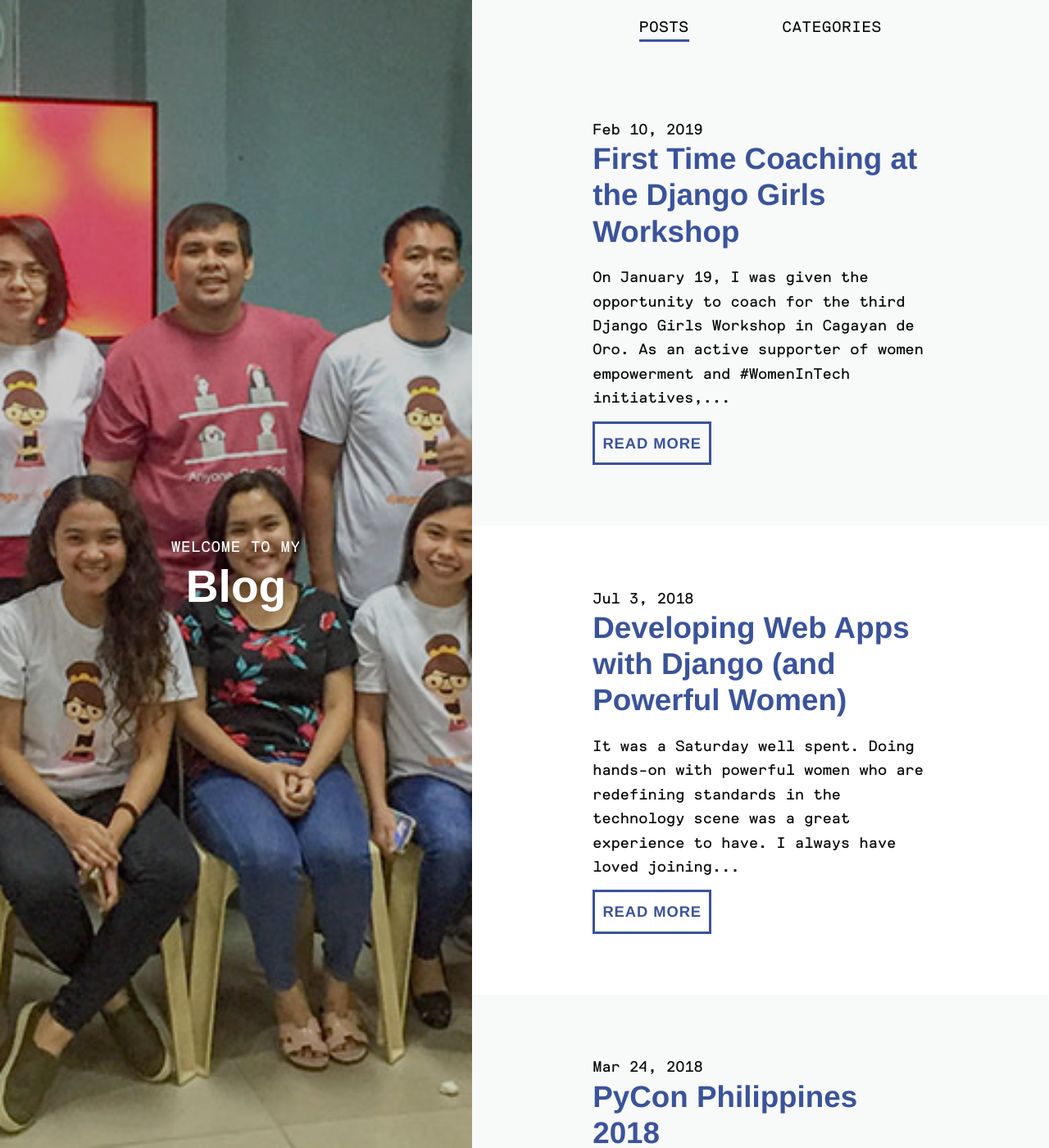
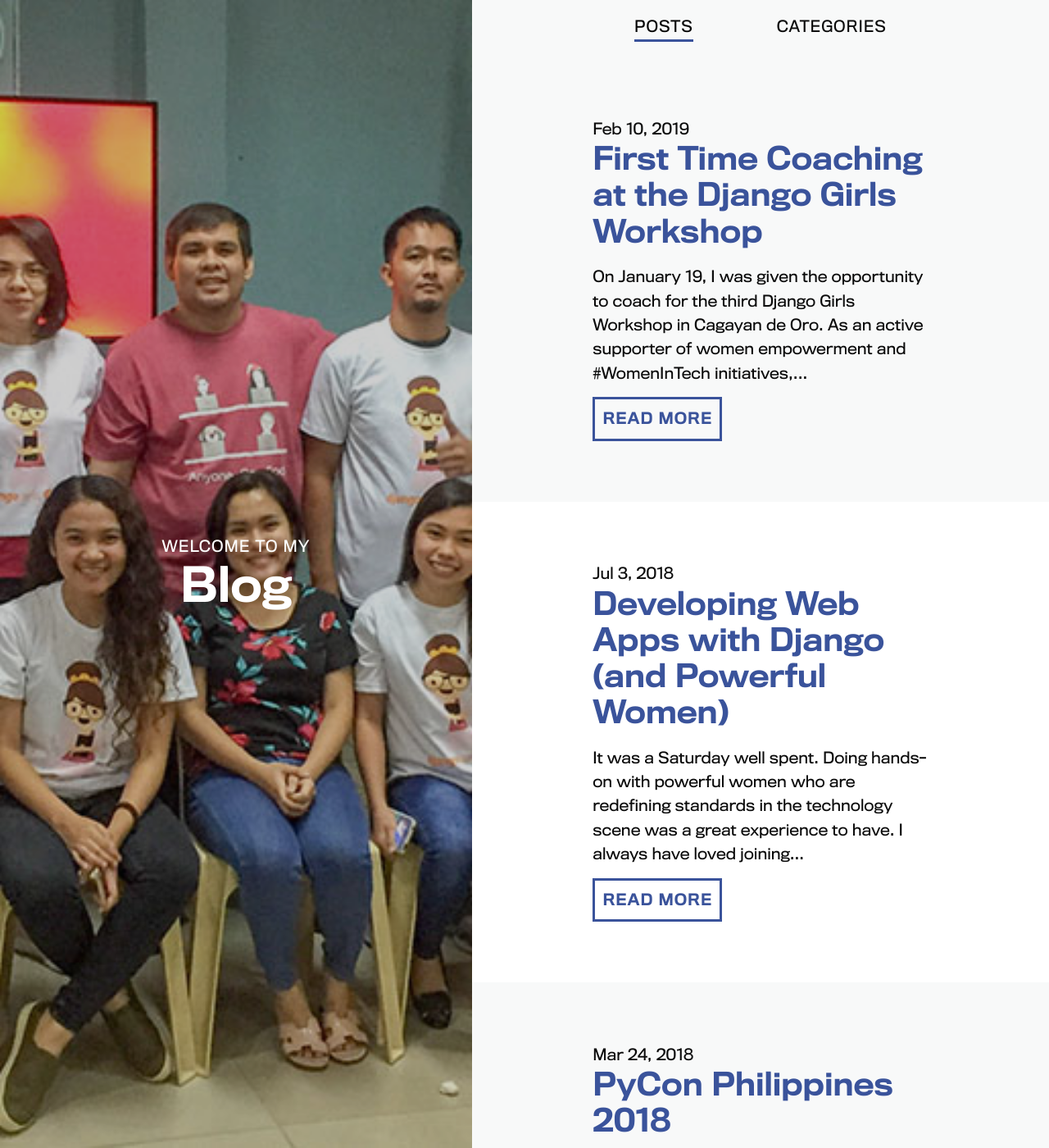
Before and after one commit to marcreyesph/blog-marcreyesph, a Jekyll site: the page built from index.html, in a window 1280 px wide and 1400 px high. Shown: the whole window at 82% size. Built offline with Jekyll 4.4.1, drawn with Linux system fonts in a browser that asks for light colours; nearby versions of some CDN libraries; the list of posts is cut into pages by our own code.

Commit message:
Update fonts

```diff
--- a/_sass/_base.scss
+++ b/_sass/_base.scss
@@ -1,12 +1,14 @@
 /**
  * Base Variables
  */
+
 html {
     -moz-osx-font-smoothing: grayscale;
     -webkit-font-smoothing: antialiased;
     font-smoothing: antialiased;
     font-weight: 400;
 }
+
 
 /**
  * Firefox specific rule
@@ -18,18 +20,28 @@
     }
 }
 
-$font-header: 'Gordita', Helvetica, sans-serif;
-$font-body: 'Gordita', Helvetica, sans-serif;
-$font-post: 'Gordita', Helvetica, sans-serif;
-$font-mono: 'Replica-Mono', monospace;
+$font-header: 'Titling Gothic FB',
+Helvetica,
+sans-serif;
+$font-body: 'Titling Gothic FB',
+Helvetica,
+sans-serif;
+$font-post: 'Titling Gothic FB',
+Helvetica,
+sans-serif;
+$font-mono: 'Titling Gothic FB',
+monospace;
+$color-alpha: #3a539b;
 
-$color-alpha: #3a539b; /*#9f8f68*/
-$color-alpha--light: #d8e9f3 /*#f5f3ef*/;
+/*#9f8f68*/
 
+$color-alpha--light: #d8e9f3
+/*#f5f3ef*/
+
+;
 $color-black: #0a0a0a;
 $color-grey: #f8f9f9;
 $color-white: #fff;
-
 $mq-xs: 20em;
 $mq-sm: 30em;
 $mq-md: 54em;
@@ -40,7 +52,10 @@ $mq-xxl: 114em;
 /**
  * Base Settings/Overwrite Normalize
  */
-*, *:before, *:after {
+
+*,
+*:before,
+*:after {
     box-sizing: border-box;
 }
 
@@ -49,33 +64,32 @@ body {
     font-feature-settings: 'liga' 0;
     font-size: 100%;
     line-height: 1.6;
-
     @media (min-width: $mq-xs) {
         font-size: 102.5%;
     }
-
     @media (min-width: $mq-sm) {
         font-size: 105%;
     }
-
     @media (min-width: $mq-md) {
         font-size: 107.5%;
     }
-
     @media (min-width: $mq-lg) {
         font-size: 110%;
     }
-
     @media (min-width: $mq-xl) {
         font-size: 115%;
     }
-
     @media (min-width: $mq-xxl) {
         font-size: 125%;
     }
 }
 
-h1, h2, h3, h4, h5, h6 {
+h1,
+h2,
+h3,
+h4,
+h5,
+h6 {
     font-weight: bold;
     margin: 0;
     font-family: $font-header;
@@ -89,11 +103,9 @@ h1, h2, h3, h4, h5, h6 {
 
 h1 {
     $fontSize: 2.5em;
-
     @media (min-width: $mq-md) {
         font-size: $fontSize;
     }
-
     @media (min-width: $mq-xl) {
         font-size: $fontSize + 0.5em;
     }
@@ -101,9 +113,7 @@ h1 {
 
 h2 {
     margin-bottom: 0.25em;
-
     font-size: 1.75em;
-
     @media (min-width: $mq-md) {
         font-size: 2em;
     }
@@ -111,13 +121,11 @@ h2 {
 
 h3 {
     margin-bottom: 0.1em;
-
     font-size: 1.5em;
 }
 
 h4 {
     margin-bottom: 0.1em;
-
     font-size: 1.25em;
 }
 
@@ -129,7 +137,6 @@ a {
     color: $color-black;
     text-decoration: none;
     transition: color 0.4s ease-in-out;
-
     &:hover,
     &:active,
     &:focus {
@@ -145,12 +152,11 @@ img {
     display: block;
     width: 100%;
     max-width: 100%;
-  box-shadow: 0 1px 2px rgba(10,10,10,0.1), 0 1px 2px rgba(10,10,10,0.2);
+    box-shadow: 0 1px 2px rgba(10, 10, 10, 0.1), 0 1px 2px rgba(10, 10, 10, 0.2);
 }
 
 blockquote {
     margin: 2em 0;
-
     font-family: $font-header;
     font-size: 1.25em;
 }
@@ -158,23 +164,24 @@ blockquote {
 cite {
     display: block;
     margin-top: 0.125em;
-
     font-family: $font-body;
     font-style: normal;
-
     &:before {
         content: "\2014 \0020";
     }
 }
 
-ol, ul {
+ol,
+ul {
     margin: 0;
     padding: 0;
 }
 
+
 /**
  * Text Selection
  */
+
 ::selection {
     color: $color-white;
     background-color: $color-alpha;
--- a/assets/css/main.scss
+++ b/assets/css/main.scss
@@ -3,6 +3,7 @@
 
 @import url('../fonts/gordita/style.css');
 @import url('../fonts/replica-mono/style.css');
+@import url('../fonts/tgf/style.css');
 
 @import
   'base',
--- /dev/null
+++ b/assets/fonts/tgf/style.css
@@ -0,0 +1,42 @@
+/* @font-face {
+    font-family: 'Titling Gothic FB';
+    font-weight: 800;
+    font-style: normal;
+    src: url('Titling_Gothic_FB-Bold.woff2') format('woff');
+} */
+
+@font-face {
+    font-family: 'Titling Gothic FB';
+    font-weight: 800;
+    font-style: normal;
+    src: url('Titling_Gothic_FB-Medium.woff2') format('woff');
+}
+
+
+/* @font-face {
+    font-family: 'Titling Gothic FB';
+    font-weight: 400;
+    font-style: normal;
+    src: url('Titling_Gothic_FB-Standard.woff2') format('woff');
+} */
+
+@font-face {
+    font-family: 'Titling Gothic FB';
+    font-weight: 400;
+    font-style: normal;
+    src: url('Titling_Gothic_FB-Regular.woff2') format('woff');
+}
+
+@font-face {
+    font-family: 'Titling Gothic FB';
+    font-weight: 200;
+    font-style: normal;
+    src: url('Titling_Gothic_FB-Light.woff2') format('woff');
+}
+
+@font-face {
+    font-family: 'Titling Gothic FB';
+    font-weight: 100;
+    font-style: normal;
+    src: url('Titling_Gothic_FB-Thin.woff2') format('woff');
+}
```
Also changed, not shown: Gemfile.lock, assets/fonts/tgf/Titling_Gothic_FB-Black.woff2 (added), assets/fonts/tgf/Titling_Gothic_FB-Bold.woff2 (added), assets/fonts/tgf/Titling_Gothic_FB-Light.woff2 (added), assets/fonts/tgf/Titling_Gothic_FB-Medium.woff2 (added), assets/fonts/tgf/Titling_Gothic_FB-Regular.woff2 (added), assets/fonts/tgf/Titling_Gothic_FB-Standard.woff2 (added), assets/fonts/tgf/Titling_Gothic_FB-Thin.woff2 (added). Lines whose indentation alone changed are shown as unchanged.
